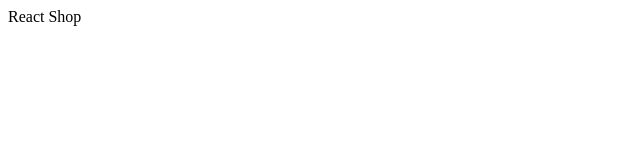
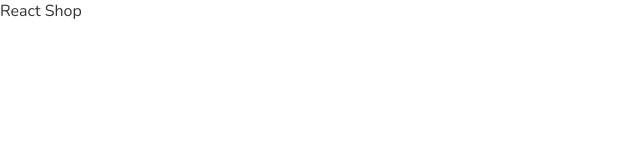
Before and after one commit to CyphrSylph/react-ecommerce, a React (Create React App) app: page / in a window 1280 px wide. Shown: the top 160 px of the page, without its empty margins (0-640 px from the left). Built offline with nearby package versions, Linux system fonts and the light colour scheme.

Commit message:
imported font and set css for body

```diff
--- a/src/index.css
+++ b/src/index.css
@@ -0,0 +1,10 @@
+@import url('https://fonts.googleapis.com/css2?family=Nunito:wght@400;500;600;700;800&display=swap');
+
+body{
+    margin: 0;
+    font-family: 'Nunito', sans-serif;
+    background: var(--bg);
+    transition: all 3ms ease;
+    color: var(--black);
+    scroll-behavior: smooth;
+}
```
